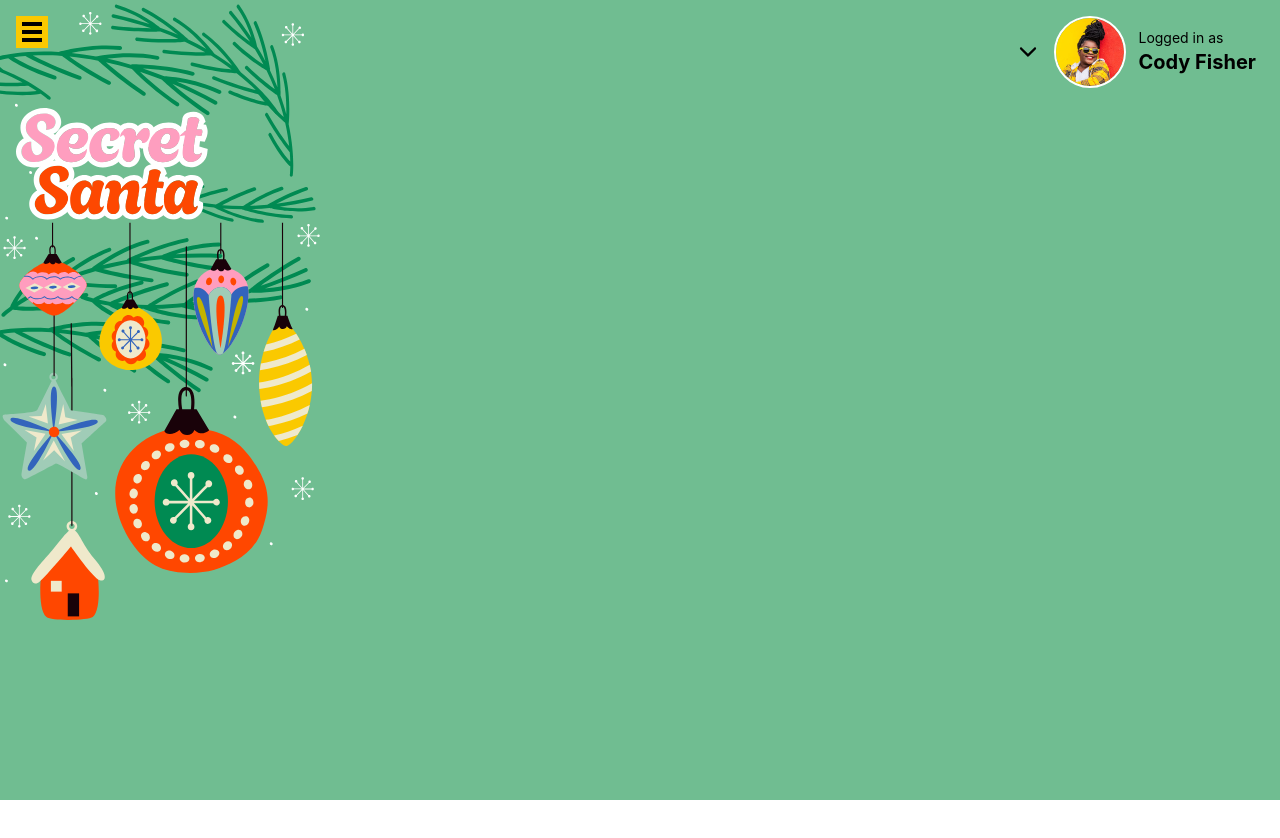
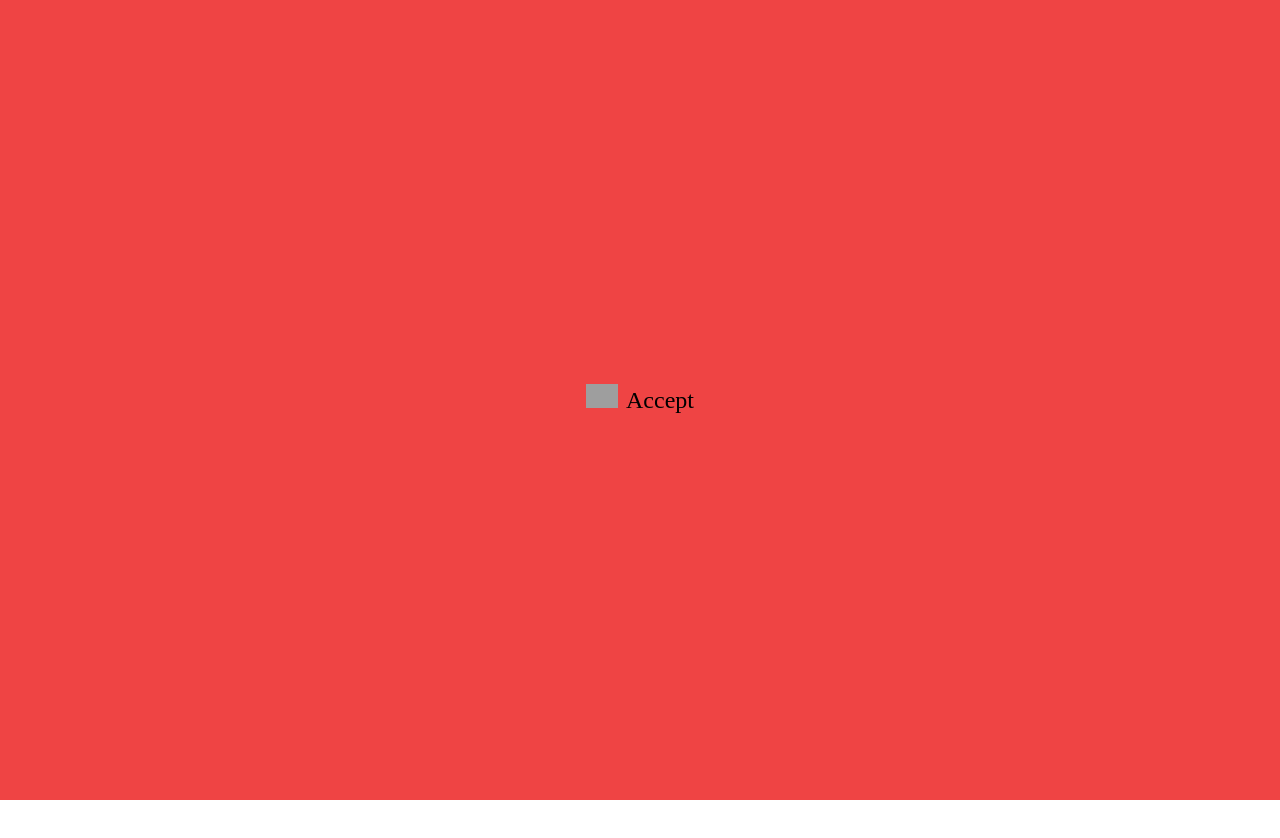
Before and after one commit to ccccchriz/advent-of-css-2023, a React (Vite) app: page / in a window 1280 px wide. Shown: the top 838 px of the page. After the commit the page ends 800 px from the top, so only its background shows below. Built offline with nearby package versions, Linux system fonts and the light colour scheme; grey boxes are pictures that could not be loaded; a web font is replaced by a local one.

Commit message:
added checkbox component, day 11

```diff
--- a/src/App.tsx
+++ b/src/App.tsx
@@ -1,9 +1,11 @@
-import MainLayout from "./pages/MainLayout.tsx";
+import Checkbox from "./components/Input/Checkbox";
 
 function App() {
   return (
     <>
-      <MainLayout />
+      <div className="bg-red-500 h-screen w-full grid place-items-center">
+        <Checkbox label="Accept" />
+      </div>
     </>
   );
 }
--- /dev/null
+++ b/src/components/Input/Checkbox.tsx
@@ -0,0 +1,15 @@
+type CheckboxProps = {
+  label: string;
+};
+
+export default function Checkbox({ label }: CheckboxProps) {
+  return (
+    <label className="font-handwriting text-2xl flex gap-2 items-center cursor-pointer">
+      <input
+        type="checkbox"
+        className="appearance-none w-8 aspect-square border-none bg-[url(icons/checkbox--unchecked.svg)] cursor-pointer checked:bg-[url(icons/checkbox--checked.svg)] bg-no-repeat bg-contain"
+      ></input>
+      {label}
+    </label>
+  );
+}
```
Also changed, not shown: public/icons/checkbox--checked.svg (added), public/icons/checkbox--unchecked.svg (added).
